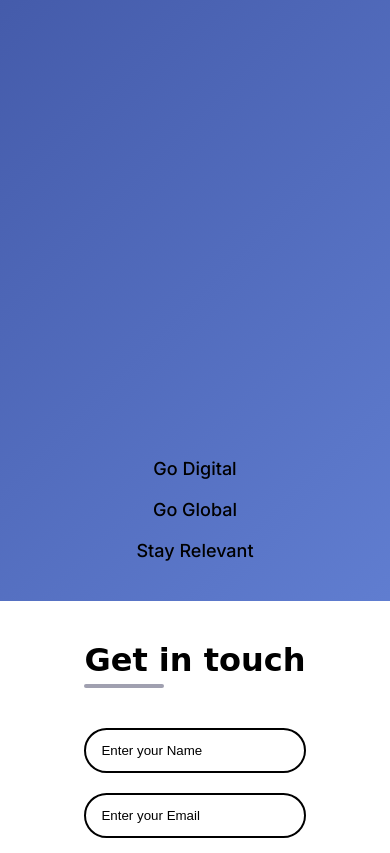
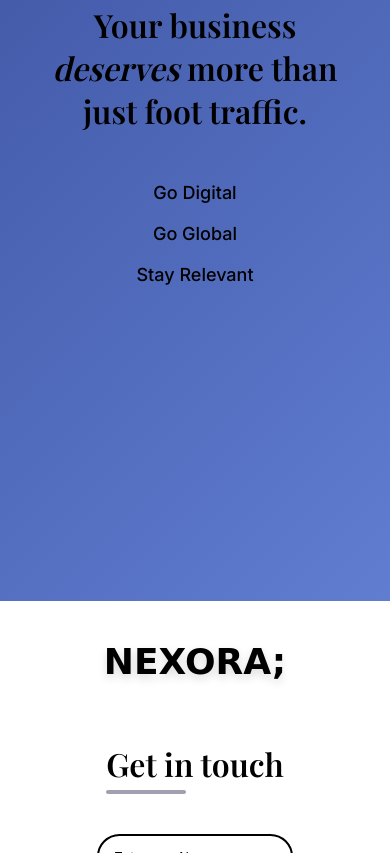
Before and after one commit to Parishk-Chauhan/Nexora-Digital, a plain HTML site: page index.html in a window 390 px wide. Shown: the part 1147-2000 px from the top of the page. Drawn offline with nearby package versions, Linux system fonts and the light colour scheme; a web font is replaced by a local one.

Commit message:
esponsive

```diff
--- a/index.html
+++ b/index.html
@@ -39,7 +39,7 @@
         <div class="contact-container ques_font">
             <form action="https://api.web3forms.com/submit" method="POST" class="contact-left">
                 <div class="contact-left-title">
-                    <h2>Get in touch</h2>
+                    <h2 class="serif-heading">Get in touch</h2>
                     <hr>
                 </div>
                 <input type="hidden" name="access_key" value="fabe23ef-0965-4825-b6fe-67b49f9a4a2d">
--- a/style.css
+++ b/style.css
@@ -219,6 +219,7 @@
     flex-direction: column;
     align-items: center;
     text-align: center;
+    justify-content: center;
     gap: 40px;
   }
 
@@ -232,11 +233,10 @@
 
   #contact-right-heading {
     font-size: 48px;
-    letter-spacing: 5px;
   }
 
   .contact-container {
-    flex-direction: column;
+    flex-direction: column-reverse;
     gap: 40px;
     padding: 40px 20px;
     height: auto;
@@ -273,7 +273,6 @@
 
   #contact-right-heading {
     font-size: 36px;
-    letter-spacing: 3px;
   }
 
   .contact-left-title hr {
```
